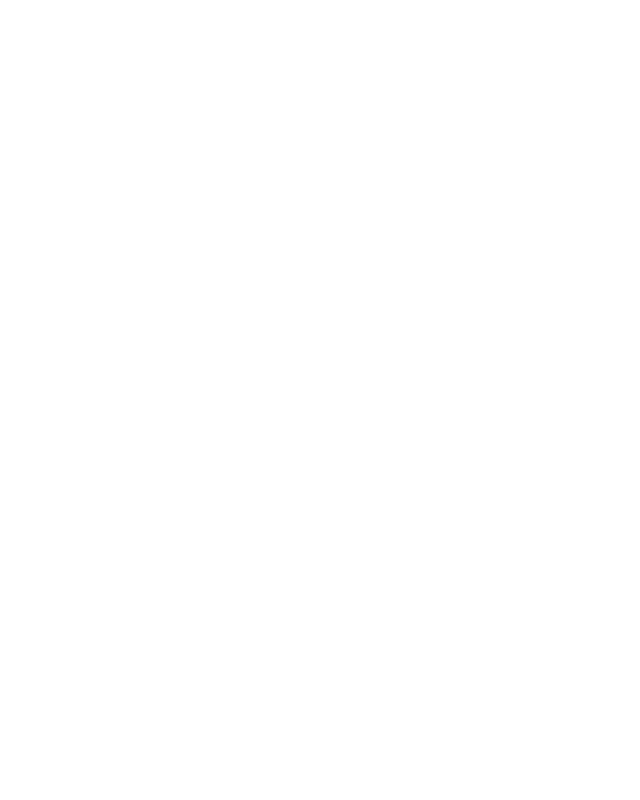
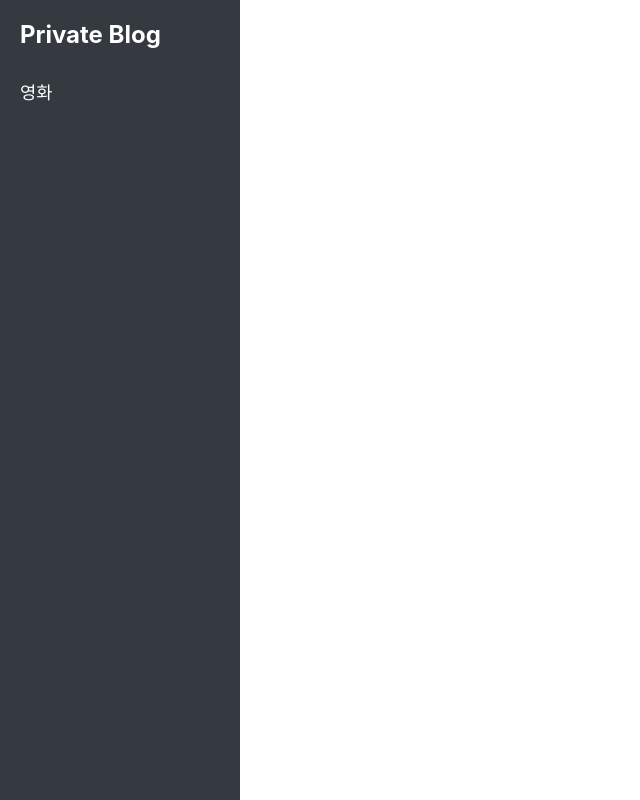
Before and after one commit to Incheon-IT-Webdevleop/private-blog, a React (Create React App) app in the folder frontend/: page /movie in a window 1280 px wide. Before the commit this address had no page. Shown: the whole page, without its empty margins (0-640 px from the left). Built offline with nearby package versions, Linux system fonts and the light colour scheme.

Commit message:
사이드바 제작

```diff
--- a/frontend/src/App.js
+++ b/frontend/src/App.js
@@ -4,13 +4,15 @@
 import { Provider, useDispatch } from 'react-redux';
 import Login from './pages/user/login';
 import Signup from './pages/user/signup';
-import Home from './pages/home';
 
 import PrivateRoute from './component/privateRoute';
 import { clearUser, initializeUser } from './store/authSlice';
 import MyPage from './pages/user/mypage';
 import axios from 'axios';
 import { validateToken } from './api/auth';
+import Main from './pages/sidebar/sidebar';
+import Movie from './pages/movie/movie';
+import SideBar from './pages/sidebar/sidebar';
 
 
 function App() {
@@ -39,10 +41,12 @@
 
   return (
       <Router>
+         <SideBar/>
         <Routes>
           <Route path="/login" element={<Login />} />
           <Route path="/signup" element={<Signup />} />
-          <Route path="/home" element={<Home />} />
+          <Route path="/movie" element={<Movie />} />
+
           <Route
             path='/api/mypage/info'
             element={
--- a/frontend/src/index.js
+++ b/frontend/src/index.js
@@ -5,11 +5,13 @@
 import reportWebVitals from './reportWebVitals';
 import { Provider } from 'react-redux';
 import store from './store/store';
+import SideBar from './pages/sidebar/sidebar';
 
 const root = ReactDOM.createRoot(document.getElementById('root'));
 root.render(
   <React.StrictMode>
     <Provider store={store}>
+
       <App />
     </Provider>
   </React.StrictMode>
--- /dev/null
+++ b/frontend/src/pages/movie/movie.js
@@ -0,0 +1,11 @@
+import Main from "../sidebar/sidebar";
+
+
+
+export default function Movie(){
+    return(
+        <div>
+
+        </div>
+    )
+}
--- /dev/null
+++ b/frontend/src/pages/sidebar/sidebar.css
@@ -0,0 +1,50 @@
+/* Main.css */
+body, html {
+    height: 100%;
+    margin: 0;
+}
+
+.container {
+    display: flex;
+    height: 100vh; /* 전체 화면 높이를 차지 */
+}
+
+.sidebar {
+    width: 200px;
+    background-color: #343a40;
+    color: white;
+    padding: 20px;
+    display: flex;
+    flex-direction: column;
+    align-items: flex-start;
+}
+
+.sidebar p {
+    margin: 0 0 20px;
+    font-size: 1.5em;
+    font-weight: bold;
+}
+
+.main-content {
+    flex-grow: 1;
+    padding: 20px;
+    background-color: #f8f9fa;
+}
+
+nav a {
+    display: block;
+    padding: 10px 0;
+    text-decoration: none;
+    color: white;
+    font-size: 1.1em;
+    transition: color 0.3s ease;
+}
+
+nav a.active-link {
+    font-weight: bold;
+    color: #007bff;
+}
+
+nav a:hover {
+    color: #adb5bd;
+}
--- /dev/null
+++ b/frontend/src/pages/sidebar/sidebar.js
@@ -0,0 +1,17 @@
+import React from 'react';
+import { NavLink } from 'react-router-dom';
+import '../sidebar/sidebar.css'; // CSS 파일을 추가합니다.
+
+export default function SideBar() {
+    return (
+        <div className="container">
+            <div className="sidebar">
+                <p>Private Blog</p>
+                <nav>
+                    <NavLink to="/movie" activeClassName="active-link">영화</NavLink>
+                </nav>
+            </div>
+
+        </div>
+    );
+}
```
Also changed, not shown: 1 other file (tests, documents, lock files or other folders).
